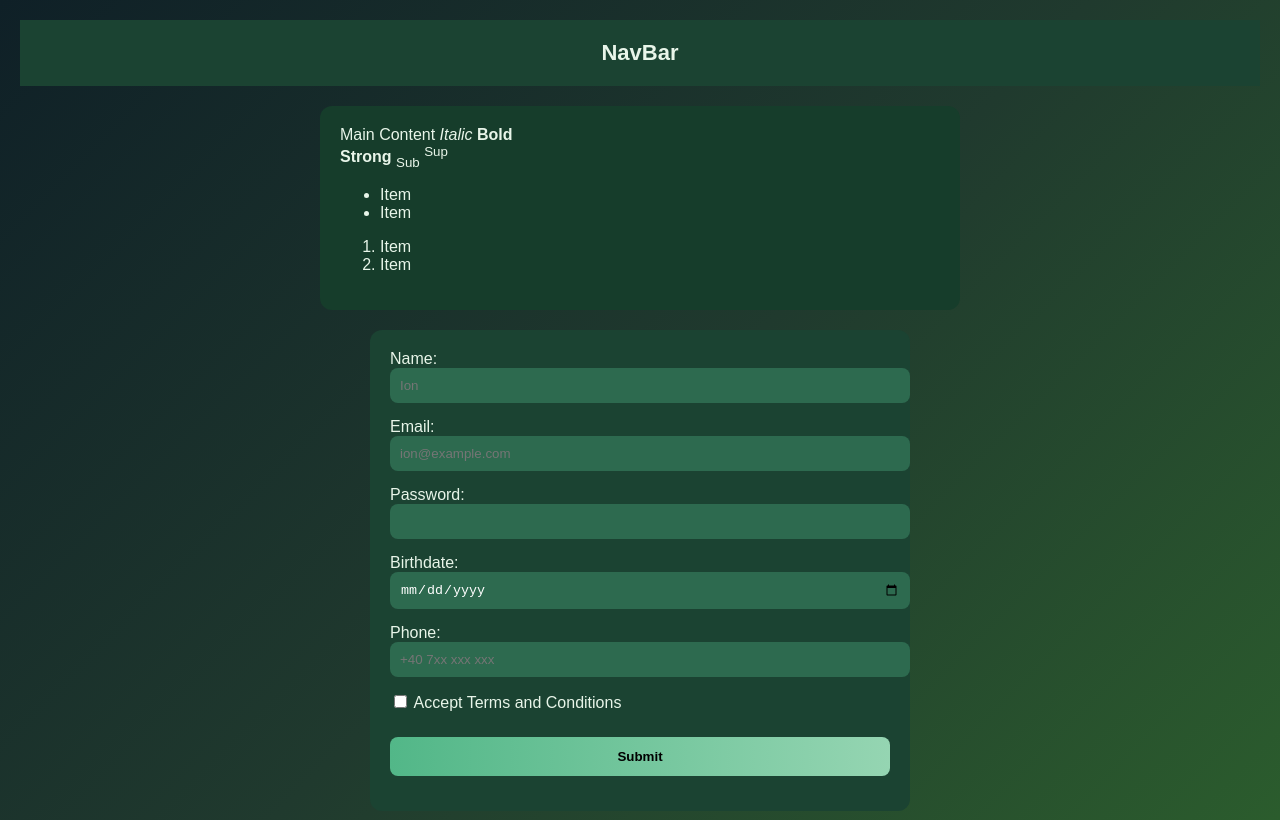
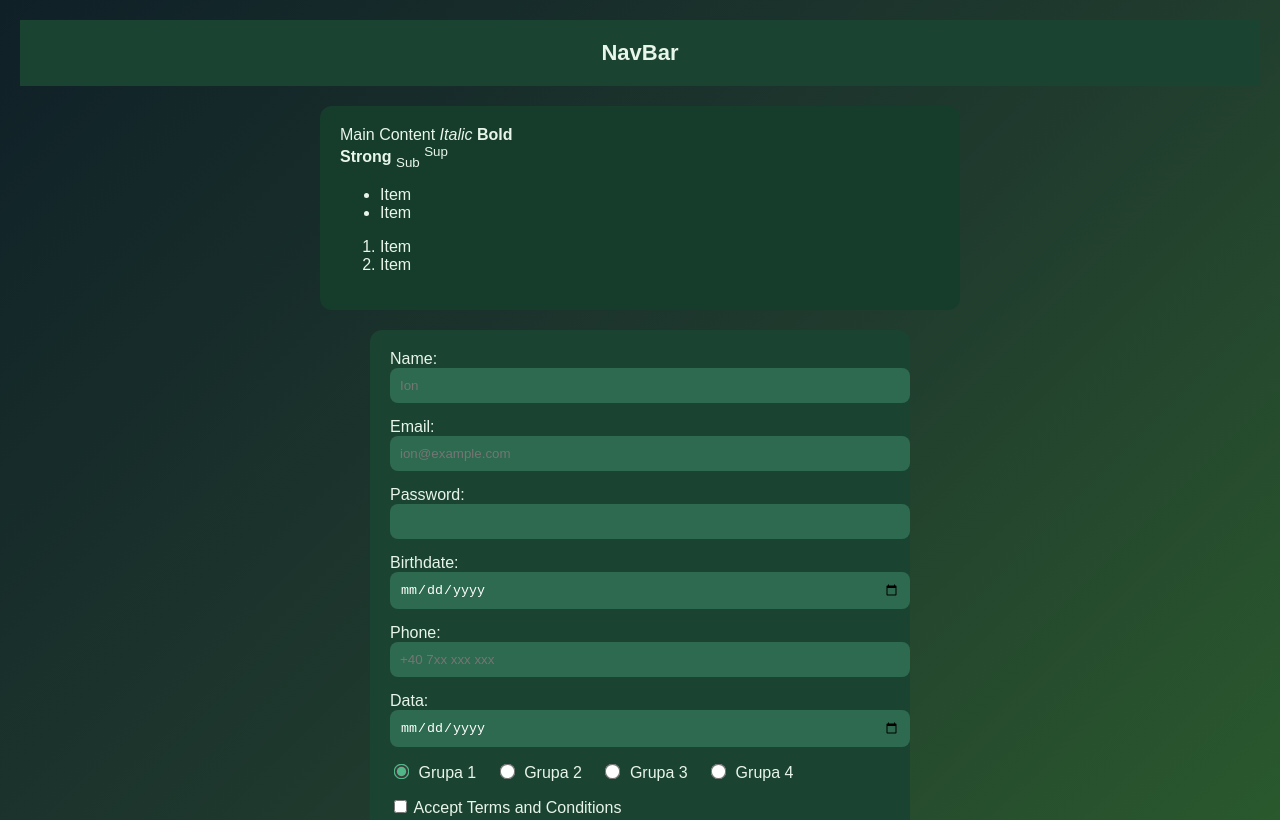
Before and after one commit to alexmakvas/TW26-Macovei-Alexandr, a plain HTML site: page index.html in a window 1280 px wide. Shown: the top 820 px of the page. Drawn offline with Linux system fonts and the light colour scheme; a script that the page names is missing.

Commit message:
date and radio added

```diff
--- a/index.html
+++ b/index.html
@@ -50,6 +50,24 @@
             <input type="tel" id="phone" name="phone" placeholder="+40 7xx xxx xxx">
         </div>
         <div>
+            <label for="date"> Data:</label>
+            <input type="date" id="date" name="date" min = "2024-01-01">
+
+        </div>
+        <div>
+            <input type="radio" name="grupa" id="grupa1" value="grupa1" checked>
+            <label for="grupa1">Grupa 1</label>
+
+            <input type="radio" name="grupa" id="grupa2" value="grupa2">
+            <label for="grupa2">Grupa 2</label>
+
+            <input type="radio" name="grupa" id="grupa3" value="grupa3">
+            <label for="grupa3">Grupa 3</label>
+
+            <input type="radio" name="grupa" id="grupa4" value="grupa4">
+            <label for="grupa4">Grupa 4</label>
+        </div>
+        <div>
             <input type="checkbox" id="terms" name="terms" required>
             <label for="terms">Accept Terms and Conditions</label>
         </div>
--- a/style.css
+++ b/style.css
@@ -88,3 +88,28 @@ input[type="submit"]:hover, #resetBtn:hover {
 @keyframes fadeIn {
     to { opacity: 1; }
 }
+input[type="date"] {
+    width: 100%;
+    padding: 10px;
+    border: none;
+    border-radius: 8px;
+    background-color: #2d6a4f;
+    color: white;
+    outline: none;
+}
+
+input[type="date"]:focus {
+    background-color: #40916c;
+    box-shadow: 0 0 5px #a3f7bf;
+}
+
+div input[type="radio"] {
+    accent-color: #52b788;
+    margin-right: 6px;
+    transform: scale(1.2);
+}
+
+div label {
+    margin-right: 15px;
+    cursor: pointer;
+}
```
